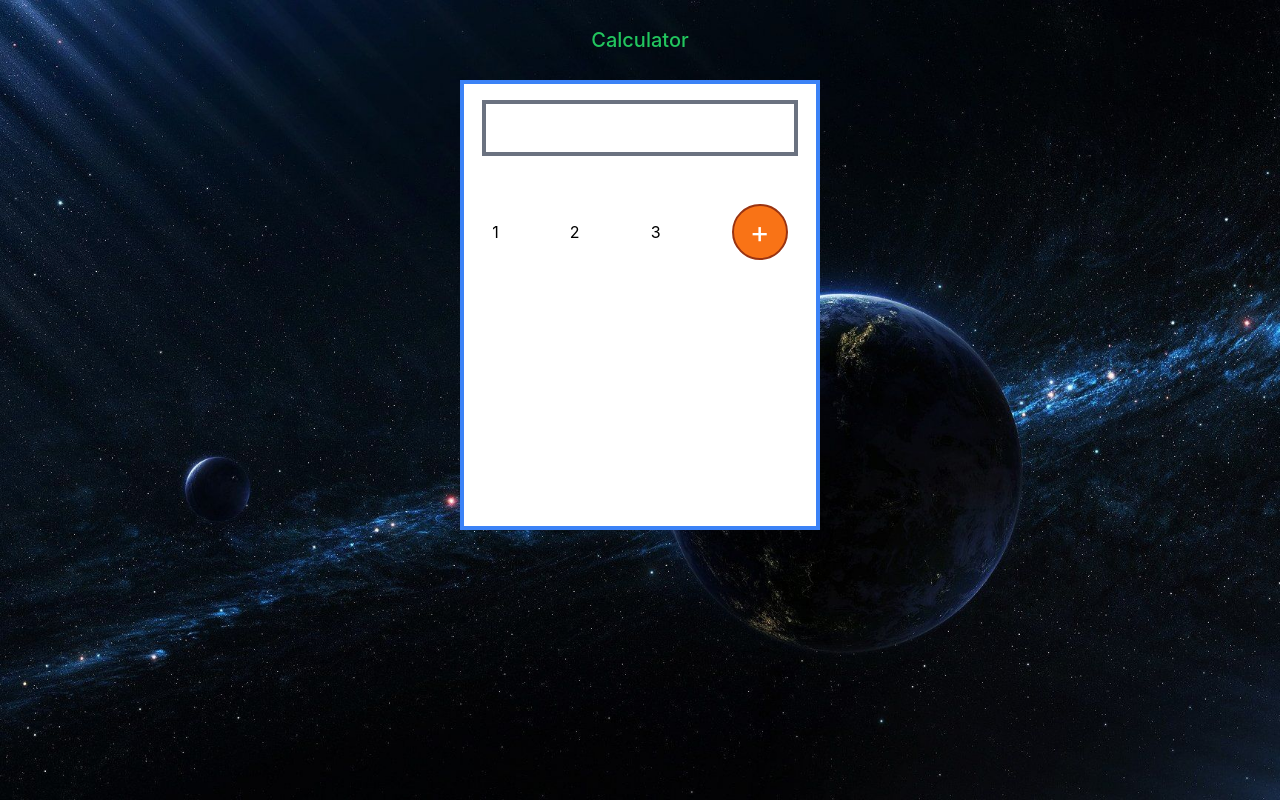
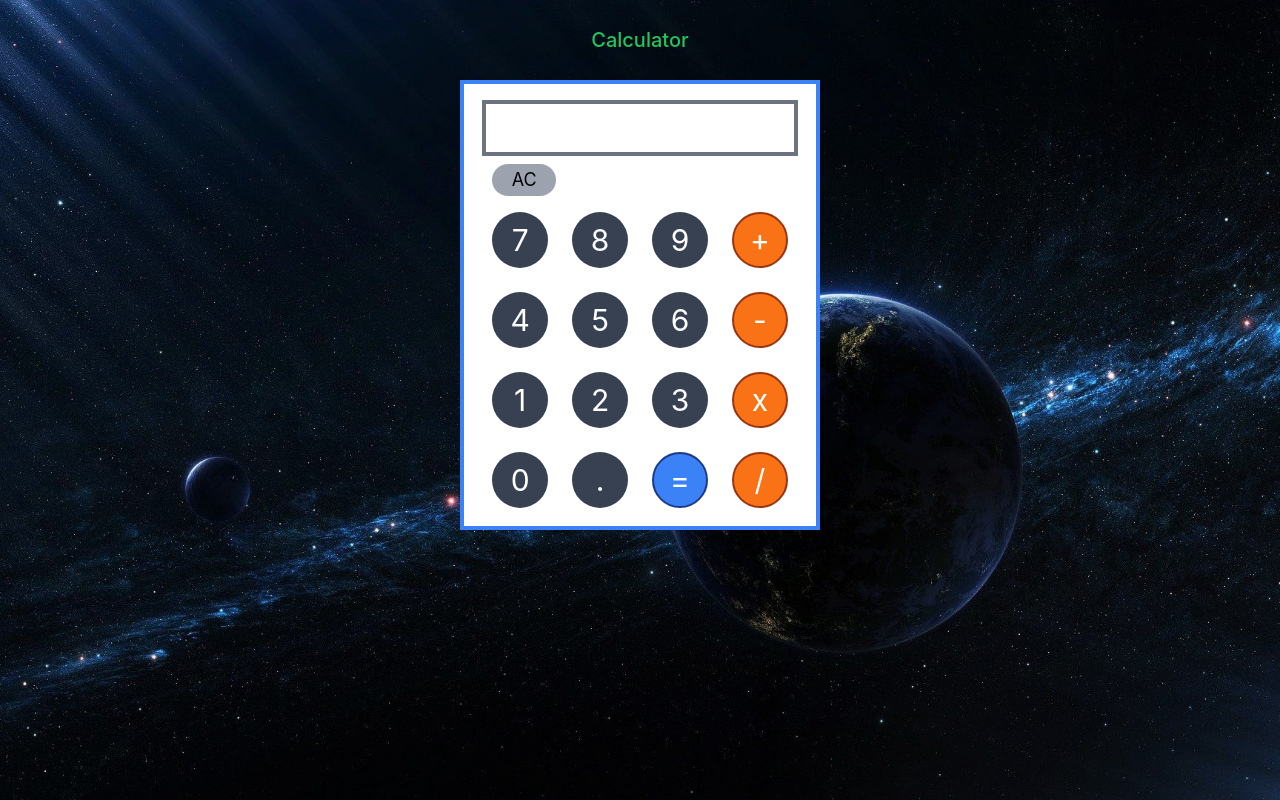
Before and after one commit to polojoe1/calculator, a React (Create React App) app: page / in a window 1280 px wide. Built offline with nearby package versions, Linux system fonts and the light colour scheme.

Commit message:
buttons complete need logic

```diff
--- a/src/components/Calculator.jsx
+++ b/src/components/Calculator.jsx
@@ -2,15 +2,36 @@ import React from 'react'
 
 const Calculator = () => {
   return (
-    <div className='border-solid border-4 border-blue-500 bg-white h-[450px] w-[360px] flex flex-col items-center'>
-        <div className="screen w-[100%] flex pt-4 justify-center">
+    <div className='border-solid border-4 border-blue-500 bg-white h-[450px] w-[360px] flex flex-col items-center '>
+        <div className="screen w-[100%] flex pt-4 justify-center mb-2">
             <input className='h-14 border-4 border-gray-500 w-[90%] flex justify-end items-end' type="text" />
         </div>
-        <div className="topRow w-[84%] flex pt-12 justify-between" >
-            <button>1</button>
-            <button>2</button>
-            <button>3</button>
+        <div className="clearButton w-[84%] h-8 flex justify-between">
+            <button className="text-black text-lg bg-gray-400 text-center  h-8 w-16 rounded-full">AC</button>
+        </div>
+        <div className="topRow w-[84%] h-20 flex pt-4 justify-between" >
+            <button className='bg-gray-700 text-white w-14 h-14 text-3xl rounded-full'>7</button>
+            <button className='bg-gray-700 text-white w-14 h-14 text-3xl rounded-full'>8</button>
+            <button className='bg-gray-700 text-white w-14 h-14 text-3xl rounded-full'>9</button>
             <button className='bg-orange-500 h-14 border-2 border-orange-800 w-14 text-3xl text-white rounded-full'>+</button>
+        </div>
+        <div className="topNextRow w-[84%] h-20 flex pt-4 justify-between" >
+            <button className='bg-gray-700 text-white w-14 h-14 text-3xl rounded-full'>4</button>
+            <button className='bg-gray-700 text-white w-14 h-14 text-3xl rounded-full'>5</button>
+            <button className='bg-gray-700 text-white w-14 h-14 text-3xl rounded-full'>6</button>
+            <button className='bg-orange-500 h-14 border-2 border-orange-800 w-14 text-3xl text-white rounded-full'>-</button>
+        </div>
+        <div className="BottomNextRow w-[84%] h-20 flex pt-4 justify-between" >
+            <button className='bg-gray-700 text-white w-14 h-14 text-3xl rounded-full'>1</button>
+            <button className='bg-gray-700 text-white w-14 h-14 text-3xl rounded-full'>2</button>
+            <button className='bg-gray-700 text-white w-14 h-14 text-3xl rounded-full'>3</button>
+            <button className='bg-orange-500 h-14 border-2 border-orange-800 w-14 text-3xl text-white rounded-full'>x</button>
+        </div>
+        <div className="topRow w-[84%] h-20 flex pt-4 justify-between" >
+            <button className='bg-gray-700 text-white w-14 h-14 text-3xl rounded-full'>0</button>
+            <button className='bg-gray-700 text-white w-14 h-14 text-3xl rounded-full'>.</button>
+            <button className='bg-blue-500 border-blue-900 border-2 text-white w-14 h-14 text-3xl rounded-full'>=</button>
+            <button className='bg-orange-500 h-14 border-2 border-orange-800 w-14 text-3xl text-white rounded-full'>/</button>
         </div>
     </div>
   )
```
